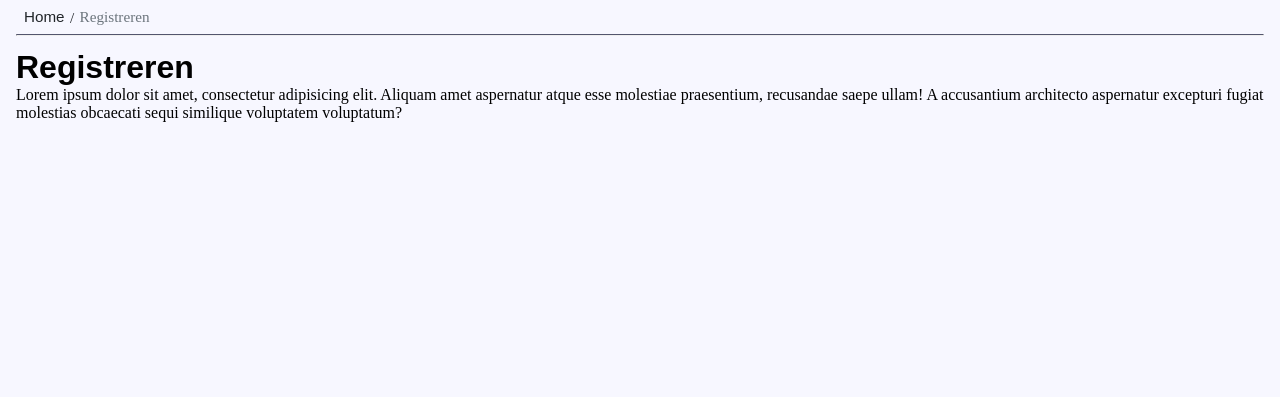
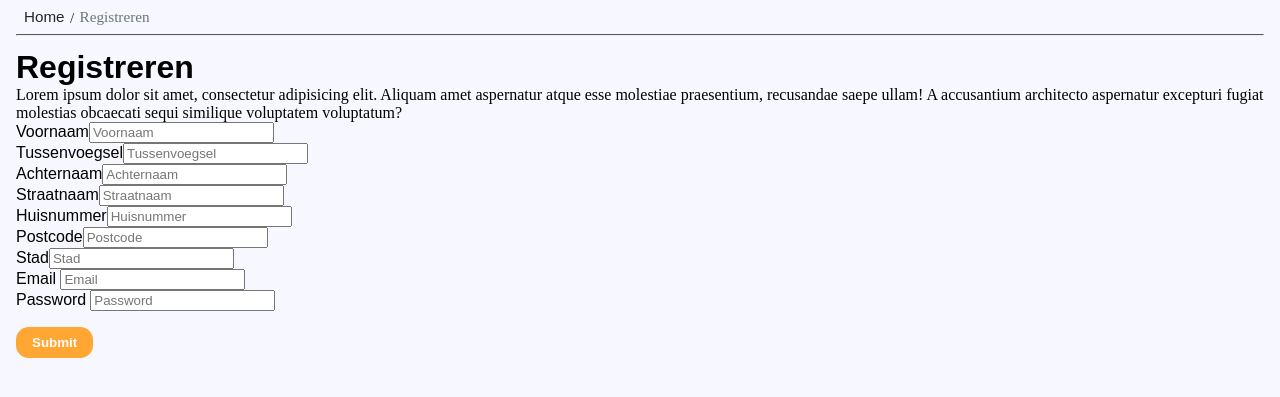
Before and after one commit to brundunn/KBS-Team-2, a PHP site: page /registreren.php in a window 1280 px wide. Shown: the part 54-451 px from the top of the page. Run offline with PHP 8.4, Linux system fonts and the light colour scheme; some web fonts are replaced.

Commit message:
laatste aanpassingen

```diff
--- a/product-overzicht.php
+++ b/product-overzicht.php
@@ -166,7 +166,7 @@ include 'product-raster.php';
                 ?>>
                 <label for="showAll">Toon alles</label>
 
-                <input id="submit" type="submit" value="Submit">
+                <input id="submit" type="submit" value="Submit" class="submitKnopFiltering">
             </form>
             <?php
             $query = "SELECT * FROM product";
@@ -227,7 +227,7 @@ include 'product-raster.php';
 
             if (!empty($_POST["category"]) || !empty($_POST["price-from"]) || !empty($_POST["price-to"])) {
                 if ($selection == "five") {
-                   $query = $query . " AND id IN (
+                    $query = $query . " AND id IN (
 SELECT product_id FROM product_review GROUP BY product_id
 HAVING AVG(score) = 5
 )";
@@ -291,7 +291,7 @@ HAVING AVG(score) BETWEEN 1 AND 5
 
 
             $query = $query . ";";
-            echo $query;
+//            echo $query;
 
             // DATABASE CONNECTIE
             $servername = "localhost";
--- a/registreren.php
+++ b/registreren.php
@@ -8,6 +8,7 @@
     <title>Registreren</title>
     <link href="src/styles.css" rel="stylesheet">
     <link href="src/header.css" rel="stylesheet">
+    <link href="src/registreren.css" rel="stylesheet">
 </head>
 <body>
 <?php include 'header.php';
@@ -25,8 +26,80 @@
     <hr>
 
     <h1>Registreren</h1>
-    <p>Lorem ipsum dolor sit amet, consectetur adipisicing elit. Aliquam amet aspernatur atque esse molestiae praesentium, recusandae saepe ullam! A accusantium architecto aspernatur excepturi fugiat molestias obcaecati sequi similique voluptatem voluptatum?</p>
+    <p>Lorem ipsum dolor sit amet, consectetur adipisicing elit. Aliquam amet aspernatur atque esse molestiae
+        praesentium, recusandae saepe ullam! A accusantium architecto aspernatur excepturi fugiat molestias obcaecati
+        sequi similique voluptatem voluptatum?</p>
 
+    <form action="" method="post">
+        <label for="firstname">Voornaam</label><input type="text" name="firstname" placeholder="Voornaam" id="firstname"
+                                                      required><br>
+        <label for="surname_prefix">Tussenvoegsel</label><input type="text" name="surname_prefix"
+                                                                placeholder="Tussenvoegsel" id="surname_prefix"><br>
+        <label for="lastname">Achternaam</label><input type="text" name="lastname" placeholder="Achternaam"
+                                                       id="firstname" required><br>
+        <label for="streetname">Straatnaam</label><input type="text" name="streetname" placeholder="Straatnaam"
+                                                         id="streetname" required><br>
+        <label for="apartmentnr">Huisnummer</label><input type="text" name="apartmentnr" placeholder="Huisnummer"
+                                                          id="apartmentnr" required><br>
+        <label for="postalcode">Postcode</label><input type="text" name="postalcode" placeholder="Postcode"
+                                                       id="postalcode" required><br>
+        <label for="city">Stad</label><input type="text" name="city" placeholder="Stad" id="city" required><br>
+        <label for="email">
+            Email
+        </label>
+        <input type="text" name="email" placeholder="Email" id="email" required><br>
+        <label for="password">Password</label>
+        <input type="password" name="password" placeholder="Password" id="password" required><br>
+        <input type="submit" value="Submit" class="submitKnop" name="registratie">
+    </form>
+
+    <?php
+
+    if (isset($_POST["registratie"])) {
+        // DATABASE CONNECTIE
+        $servername = "localhost";
+        $username = "root";
+        $password = "";
+        $dbname = "nerdy_gadgets_start";
+        $conn = new mysqli($servername, $username, $password, $dbname);
+        if ($conn->connect_error) {
+            die("Connection failed: " . $conn->connect_error);
+        }
+        // Now we check if the data from the login form was submitted, isset() will check if the data exists.
+        if (!isset($_POST['email'], $_POST['password'], $_POST["firstname"], $_POST["lastname"], $_POST["streetname"], $_POST["apartmentnr"], $_POST["postalcode"], $_POST["city"])) {
+            // Could not get the data that should have been sent.
+            exit('Please fill all required fields!');
+        }
+        $firstname = $_POST["firstname"];
+        $lastname = $_POST["lastname"];
+        $streetname = $_POST["streetname"];
+        $apartmentnr = $_POST["apartmentnr"];
+        $postalcode = $_POST["postalcode"];
+        $city = $_POST["city"];
+        $email = $_POST["email"];
+        $password = password_hash($_POST["password"], PASSWORD_DEFAULT);
+
+        if (!empty($_POST["surname_prefix"])) {
+            $surname_prefix = $_POST["surname_prefix"];
+            $sql = "INSERT INTO `user` (`email`, `password`, `first_name`, `surname_prefix`, `surname`, `street_name`, `apartment_nr`, `postal_code`, `city`) VALUES ('$email',
+'$password', '$firstname', '$surname_prefix', '$lastname', '$streetname', '$apartmentnr', '$postalcode', '$city');";
+        } else {
+            $sql = "INSERT INTO `user` (`email`, `password`, `first_name`, `surname`, `street_name`, `apartment_nr`, `postal_code`, `city`) VALUES ('$email',
+'$password', '$firstname', '$lastname', '$streetname', '$apartmentnr', '$postalcode', '$city');";
+        }
+        header('Location: ' . "login.php");
+        echo $sql;
+
+        if ($conn->query($sql) === TRUE) {
+            echo "New record created successfully";
+        } else {
+            echo "Error: " . $sql . "<br>" . $conn->error;
+        }
+
+        $conn->close();
+    }
+
+    ?>
     <!--
     Voor de inlogfunctionaliteit heb ik https://codeshack.io/secure-login-system-php-mysql/ gebruikt.
     Dit is op basis van wachtwoorden die hashed opgeslagen worden in de database. Als een wachtwoord 'normaal' wordt opgeslagen werkt het niet
--- a/src/product-raster.css
+++ b/src/product-raster.css
@@ -23,7 +23,7 @@
     box-shadow: 2px 2px #8343CF;
     min-width: 10rem;
     margin: 0.6rem;
-  height: fit-content;
+    height: fit-content;
 }
 
 .raster-img {
@@ -40,7 +40,7 @@
 }
 
 .raster-name {
-color: #252530;
+    color: #252530;
     font-size: 0.9rem;
 }
 
--- a/src/productpagina.css
+++ b/src/productpagina.css
@@ -31,6 +31,10 @@
     display: flex;
 }
 
+.add-product-to-cart-button:hover {
+    background-color: #FFBF38;
+}
+
 .add-product-to-cart-button p {
     margin-left: 1rem;
     font-size: 1.1rem;
--- /dev/null
+++ b/src/registreren.css
@@ -0,0 +1,14 @@
+input[type="submit"].submitKnop {
+    background-color: #FFA633;
+    color: white;
+    font-weight: bold;
+    margin-top: 1rem;
+    padding: 0.5rem 1rem;
+    border-radius: 0.8rem;
+    align-items: center;
+    display: flex;
+}
+
+input[type="submit"].submitKnop:hover {
+    background-color: #FFBF38;
+}
```
Also changed, not shown: contact pagina.php (+5 -4 lines), product.php (+17 -10 lines), src/product-overzicht.css (+15 -0 lines). Lines whose indentation alone changed are shown as unchanged.
